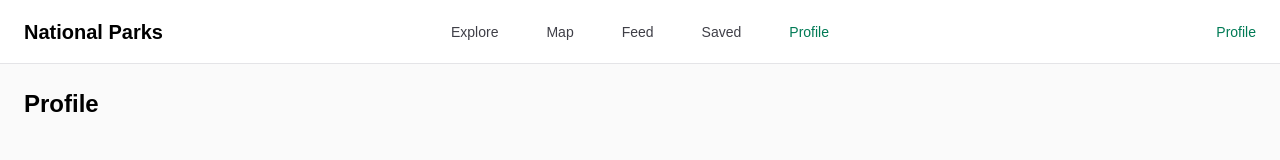
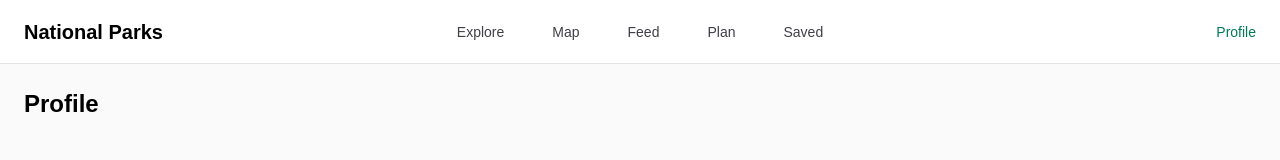
Before and after one commit to apcruzz/CS490R-NPSM, a React (Vite) app in the folder national-parks-social/: page /profile in a window 1280 px wide. Shown: the top 160 px of the page. Built offline with nearby package versions, Linux system fonts and the light colour scheme.

Commit message:
Add a plan page

```diff
--- a/national-parks-social/src/App.tsx
+++ b/national-parks-social/src/App.tsx
@@ -5,6 +5,7 @@ import Feed from "./pages/feed/Feed";
 import Maps from "./pages/maps/Maps";
 import Profile from "./pages/profile/Profile";
 import Saved from "./pages/saved/Saved";
+import Plan from "./pages/plan/Plan";
 
 export default function App() {
   return (
@@ -15,6 +16,7 @@ export default function App() {
           <Route path="maps" element={<Maps />} />
           <Route path="explore" element={<Explore />} />
           <Route path="feed" element={<Feed />} />
+          <Route path="plan" element={<Plan />} />
           <Route path="saved" element={<Saved />} />
           <Route path="profile" element={<Profile />} />
         </Routes>
--- a/national-parks-social/src/components/Navbar.tsx
+++ b/national-parks-social/src/components/Navbar.tsx
@@ -18,11 +18,11 @@ export default function Navbar() {
         <NavLink to="/feed" className={navLinkClass}>
           Feed
         </NavLink>
+        <NavLink to="/plan" className={navLinkClass}>
+          Plan
+        </NavLink>
         <NavLink to="/saved" className={navLinkClass}>
           Saved
-        </NavLink>
-        <NavLink to="/profile" className={navLinkClass}>
-          Profile
         </NavLink>
       </div>
 
--- /dev/null
+++ b/national-parks-social/src/pages/plan/Plan.tsx
@@ -0,0 +1,7 @@
+export default function Plan() {
+  return (
+    <main className="p-6">
+      <h2 className="text-2xl font-semibold">Plan</h2>
+    </main>
+  );
+}
```
